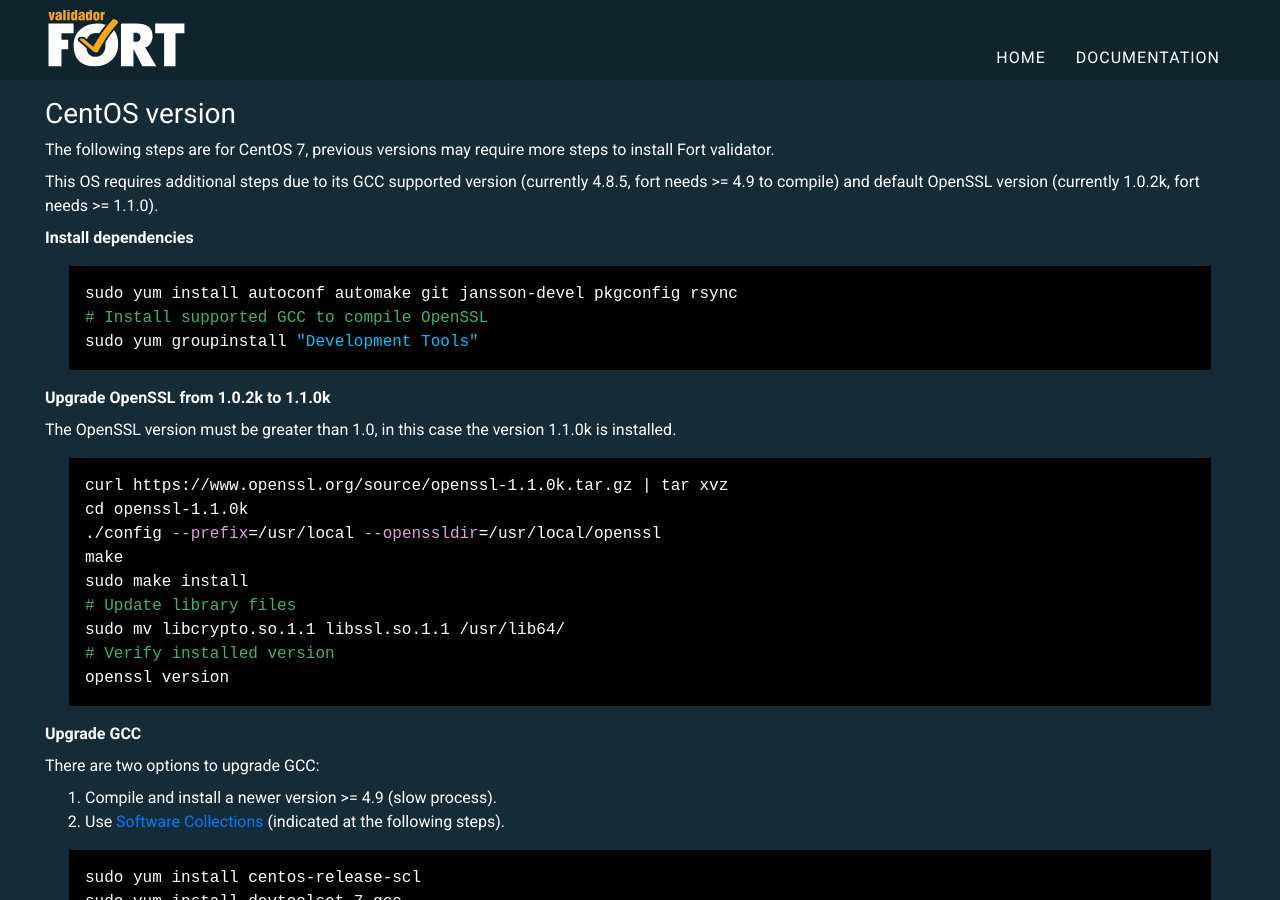
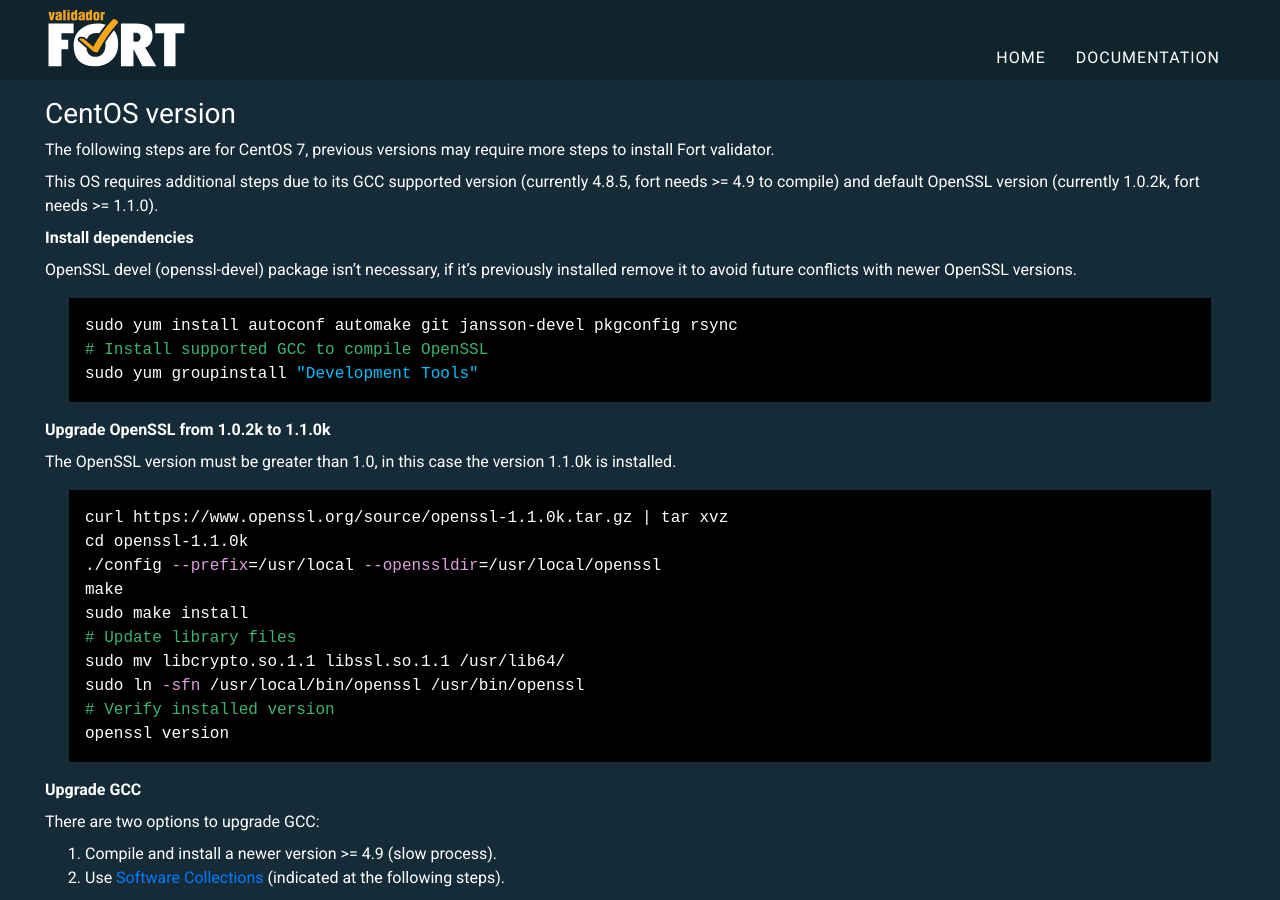
Before and after one commit to NICMx/FORT-validator, a Jekyll site: the page built from docs/doc/installation.md, in a window 1280 px wide and 900 px high, scrolled down 2250 px. Built offline with Jekyll 4.4.1, drawn with Linux system fonts in a browser that asks for light colours.

Commit message:
Add missing step for CentOS, use version variable at --version example

```diff
--- a/docs/doc/installation.md
+++ b/docs/doc/installation.md
@@ -93,6 +93,8 @@ This OS requires additional steps due to its GCC supported version (currently 4.
 
 **Install dependencies**
 
+OpenSSL devel (openssl-devel) package isn't necessary, if it's previously installed remove it to avoid future conflicts with newer OpenSSL versions.
+
 {% highlight bash %}
 sudo yum install autoconf automake git jansson-devel pkgconfig rsync
 # Install supported GCC to compile OpenSSL
@@ -111,6 +113,7 @@ make
 sudo make install
 # Update library files
 sudo mv libcrypto.so.1.1 libssl.so.1.1 /usr/lib64/
+sudo ln -sfn /usr/local/bin/openssl /usr/bin/openssl
 # Verify installed version
 openssl version
 {% endhighlight %}
```
Also changed, not shown: docs/doc/usage.md (+1 -1 lines).
